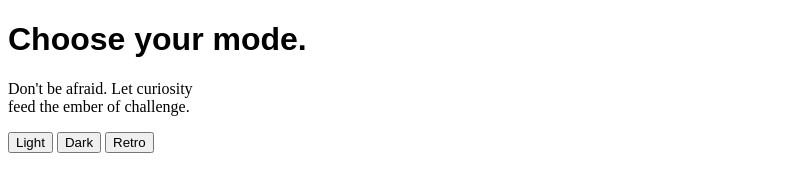
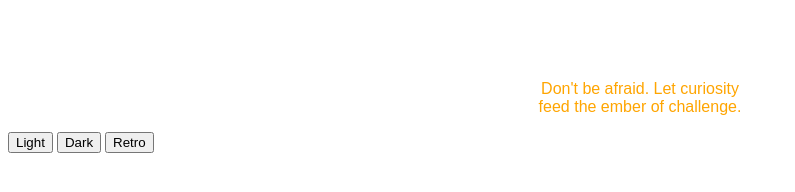
Before and after one commit to imrvtik/ritwik-temburni-website, a plain HTML site: page index.html in a window 1280 px wide. Shown: the whole page, without its empty margins (0-795 px from the left). Drawn offline with Linux system fonts and the light colour scheme.

Commit message:
Update style.css

```diff
--- a/style.css
+++ b/style.css
@@ -1,5 +1,19 @@
+body {
+  color: black:
+}
+
 h1 {
   font-family: sans-serif;
-  font-color: white;
-  align: center;
+  color: white;
+  text-align: center;
 }
+
+p {
+  font-family: sans-serif;
+  color: orange;
+  text-align: center;
+}
+
+div {
+  margin: auto;
+}
```
